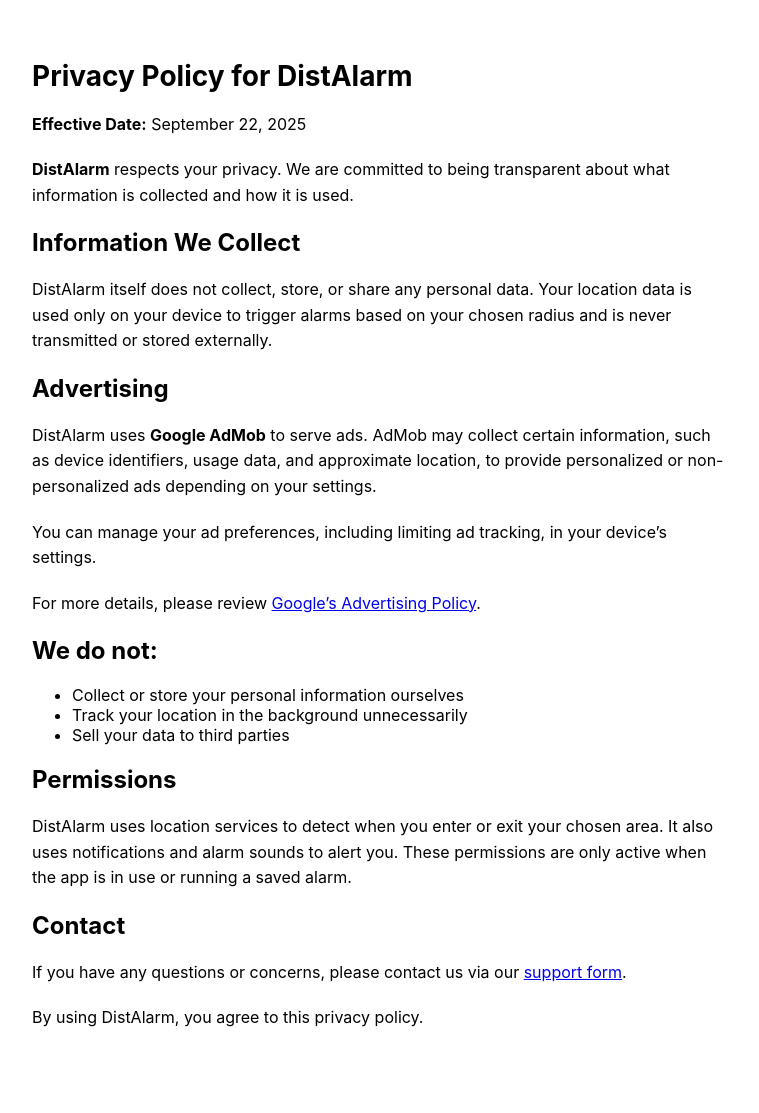
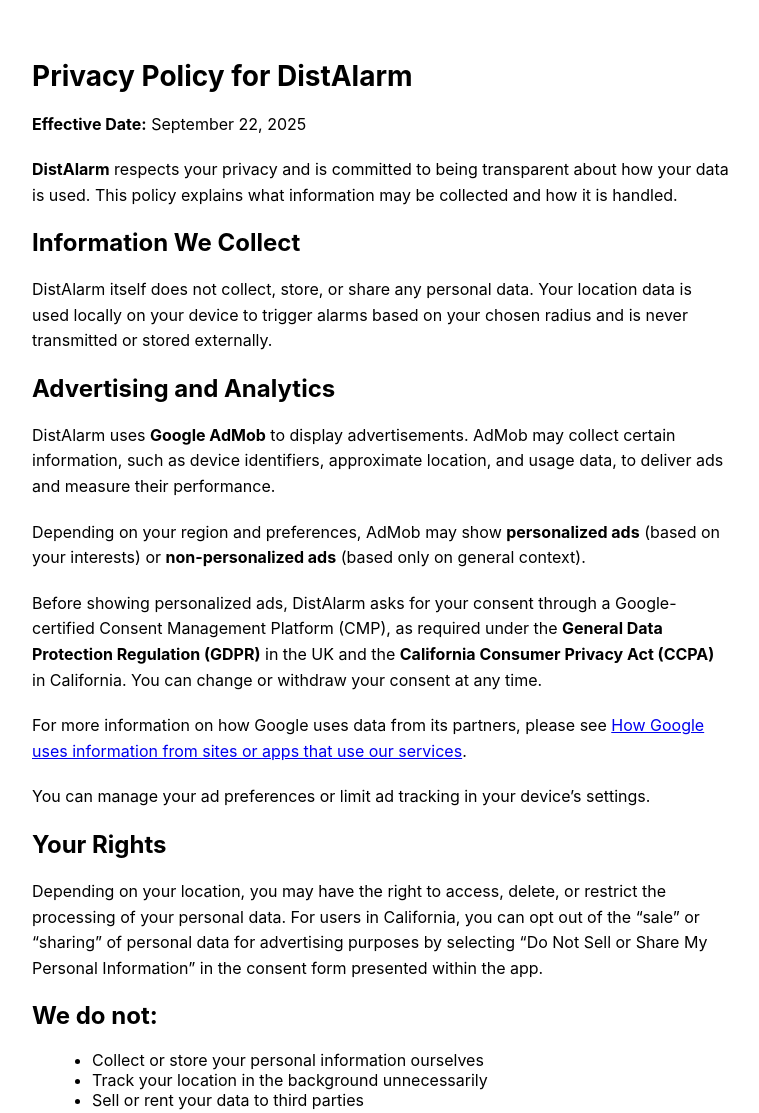
Before and after one commit to Khulon/distalarmweb, a plain HTML site: page privacy.html in a window 1280 px wide. Shown: the top 1113 px of the page, without its empty margins (258-1017 px from the left). Before the commit the page ends 1091 px from the top, so only its background shows below. Drawn offline with Linux system fonts and the light colour scheme.

Commit message:
Update privacy.html

```diff
--- a/privacy.html
+++ b/privacy.html
@@ -8,34 +8,45 @@
         body { font-family: -apple-system, BlinkMacSystemFont, sans-serif; padding: 40px; max-width: 700px; margin: auto; }
         h1 { font-size: 28px; }
         p { line-height: 1.6; margin-bottom: 20px; }
+        ul { margin-left: 20px; }
     </style>
 </head>
 <body>
     <h1>Privacy Policy for DistAlarm</h1>
     <p><strong>Effective Date:</strong> September 22, 2025</p>
 
-    <p><strong>DistAlarm</strong> respects your privacy. We are committed to being transparent about what information is collected and how it is used.</p>
+    <p><strong>DistAlarm</strong> respects your privacy and is committed to being transparent about how your data is used. This policy explains what information may be collected and how it is handled.</p>
 
     <h2>Information We Collect</h2>
-    <p>DistAlarm itself does not collect, store, or share any personal data. Your location data is used only on your device to trigger alarms based on your chosen radius and is never transmitted or stored externally.</p>
+    <p>DistAlarm itself does not collect, store, or share any personal data. Your location data is used locally on your device to trigger alarms based on your chosen radius and is never transmitted or stored externally.</p>
 
-    <h2>Advertising</h2>
-    <p>DistAlarm uses <strong>Google AdMob</strong> to serve ads. AdMob may collect certain information, such as device identifiers, usage data, and approximate location, to provide personalized or non-personalized ads depending on your settings.</p>
-    <p>You can manage your ad preferences, including limiting ad tracking, in your device’s settings.</p>
-    <p>For more details, please review <a href="https://policies.google.com/technologies/ads" target="_blank">Google’s Advertising Policy</a>.</p>
+    <h2>Advertising and Analytics</h2>
+    <p>DistAlarm uses <strong>Google AdMob</strong> to display advertisements. AdMob may collect certain information, such as device identifiers, approximate location, and usage data, to deliver ads and measure their performance.</p>
+    <p>Depending on your region and preferences, AdMob may show <strong>personalized ads</strong> (based on your interests) or <strong>non-personalized ads</strong> (based only on general context).</p>
+    <p>Before showing personalized ads, DistAlarm asks for your consent through a Google-certified Consent Management Platform (CMP), as required under the <strong>General Data Protection Regulation (GDPR)</strong> in the UK and the <strong>California Consumer Privacy Act (CCPA)</strong> in California. You can change or withdraw your consent at any time.</p>
+
+    <p>For more information on how Google uses data from its partners, please see
+        <a href="https://policies.google.com/technologies/partner-sites" target="_blank">How Google uses information from sites or apps that use our services</a>.
+    </p>
+    <p>You can manage your ad preferences or limit ad tracking in your device’s settings.</p>
+
+    <h2>Your Rights</h2>
+    <p>Depending on your location, you may have the right to access, delete, or restrict the processing of your personal data. For users in California, you can opt out of the “sale” or “sharing” of personal data for advertising purposes by selecting “Do Not Sell or Share My Personal Information” in the consent form presented within the app.</p>
 
     <h2>We do not:</h2>
     <ul>
         <li>Collect or store your personal information ourselves</li>
         <li>Track your location in the background unnecessarily</li>
-        <li>Sell your data to third parties</li>
+        <li>Sell or rent your data to third parties</li>
     </ul>
 
     <h2>Permissions</h2>
     <p>DistAlarm uses location services to detect when you enter or exit your chosen area. It also uses notifications and alarm sounds to alert you. These permissions are only active when the app is in use or running a saved alarm.</p>
 
-    <h2>Contact</h2>
-    <p>If you have any questions or concerns, please contact us via our <a href="https://docs.google.com/forms/d/e/1FAIpQLSdIp2SgMbDLgMOlku98vHmGzNQwx1I7YLKz3oJK65ndI7pBgQ/viewform">support form</a>.</p>
+    <h2>Contact Us</h2>
+    <p>If you have any questions or concerns about this policy or your data, please contact us via our
+        <a href="https://docs.google.com/forms/d/e/1FAIpQLSdIp2SgMbDLgMOlku98vHmGzNQwx1I7YLKz3oJK65ndI7pBgQ/viewform" target="_blank">support form</a>.
+    </p>
 
     <p>By using DistAlarm, you agree to this privacy policy.</p>
 </body>
```
